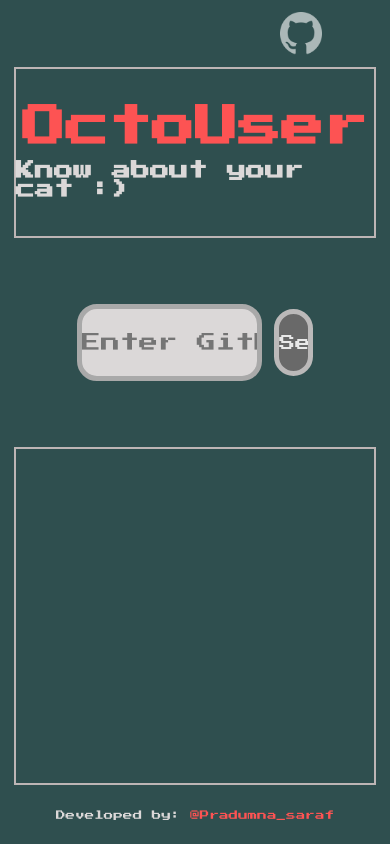
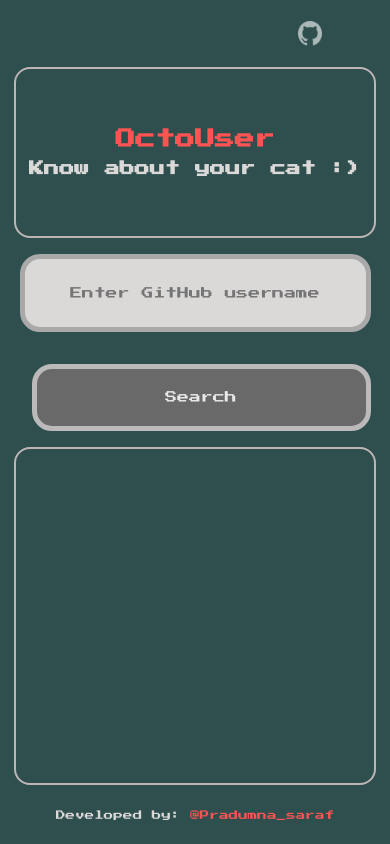
Before and after one commit to Pradumnasaraf/OctoUser, a plain HTML site: page index.html in a window 390 px wide. Drawn offline with Linux system fonts and the light colour scheme.

Commit message:
Optimised Ui And Make The Website More Responsive

```diff
--- a/public/index.css
+++ b/public/index.css
@@ -2,6 +2,7 @@
     padding: 0;
     margin: 0;
 }
+
 body {
     height: 100vh;
     background-color: #2F4F4F;
@@ -19,15 +20,18 @@ body {
     width: 100%;
     display: flex;
     align-items: center;
-    justify-content:flex-end
+    justify-content: flex-end
 }
+
 #head>a>img {
     height: 5vh;
     width: auto;
     margin-right: 8vh;
     opacity: 0.6;
+    height: calc(1rem + 1vh);
 }
-#head>a>img:hover{
+
+#head>a>img:hover {
     opacity: 0.85;
 }
 
@@ -42,26 +46,38 @@ body {
     Flex-direction: column;
     font-size: 1.5em;
     border: 2px solid rgb(189, 181, 181);
+    border-radius: 1rem;
 }
+
 #title {
-    font-size: 1.8em;
+    font-size: calc(1rem + 1vw);
     margin-bottom: 12px;
     color: #fd5353;
 }
+
 #description {
-    font-size: 0.8em;
+    font-size: calc(0.7rem + 1vw);
     color: #dbd8d8;
 
+}
+
+@media screen and (max-width: 1379px) {
+    #title-box {
+        font-size: 1rem;
+    }
 }
 
 /******************** Serach Box ********************/
 
 #search-box {
+    width: 90%;
     height: 25vh;
     display: flex;
     align-items: center;
     justify-content: center;
+    flex-wrap: wrap;
 }
+
 #user-input {
     height: 8vh;
     width: 45vw;
@@ -71,9 +87,11 @@ body {
     background-color: #dbd8d8;
     border-radius: 20px;
     text-align: center;
-    font-size: 1.2em;
+    flex: 1 1 30rem;
+    font-size: calc(0.5rem + 1vw);
     cursor: url(../image/cursor/octocat-black.png), auto;
 }
+
 #search-btn {
     height: 8vh;
     width: 10vw;
@@ -84,7 +102,8 @@ body {
     border: 5px solid#bbb9b9;
     border-radius: 20px;
     text-align: center;
-    font-size: 1.0em;
+    flex: 1 1 10rem;
+    font-size: calc(0.5rem + 1vw);
     margin-left: 12px;
 }
 
@@ -96,7 +115,9 @@ body {
     justify-content: space-evenly;
     align-items: center;
     border: 2px solid rgb(189, 181, 181);
+    border-radius: 1rem;
 }
+
 #profile-img {
     height: 20vh;
     width: auto;
@@ -106,7 +127,7 @@ body {
 }
 
 #output {
-    font-size: 1.5em;
+    font-size: calc(0.5rem + 1vw);
 }
 
 /******** Footer ********/
@@ -118,14 +139,17 @@ body {
     align-items: center;
     font-size: 0.6em;
 }
+
 #footer-el {
     text-decoration: none;
     color: #dbd8d8;
 }
+
 #footer-el>a {
     text-decoration: none;
     color: rgb(253, 83, 83);
 }
+
 #footer-el>a:hover {
-    color:  #dbd8d8;
+    color: #dbd8d8;
 }
```
Also changed, not shown: index.html (+2 -1 lines).
